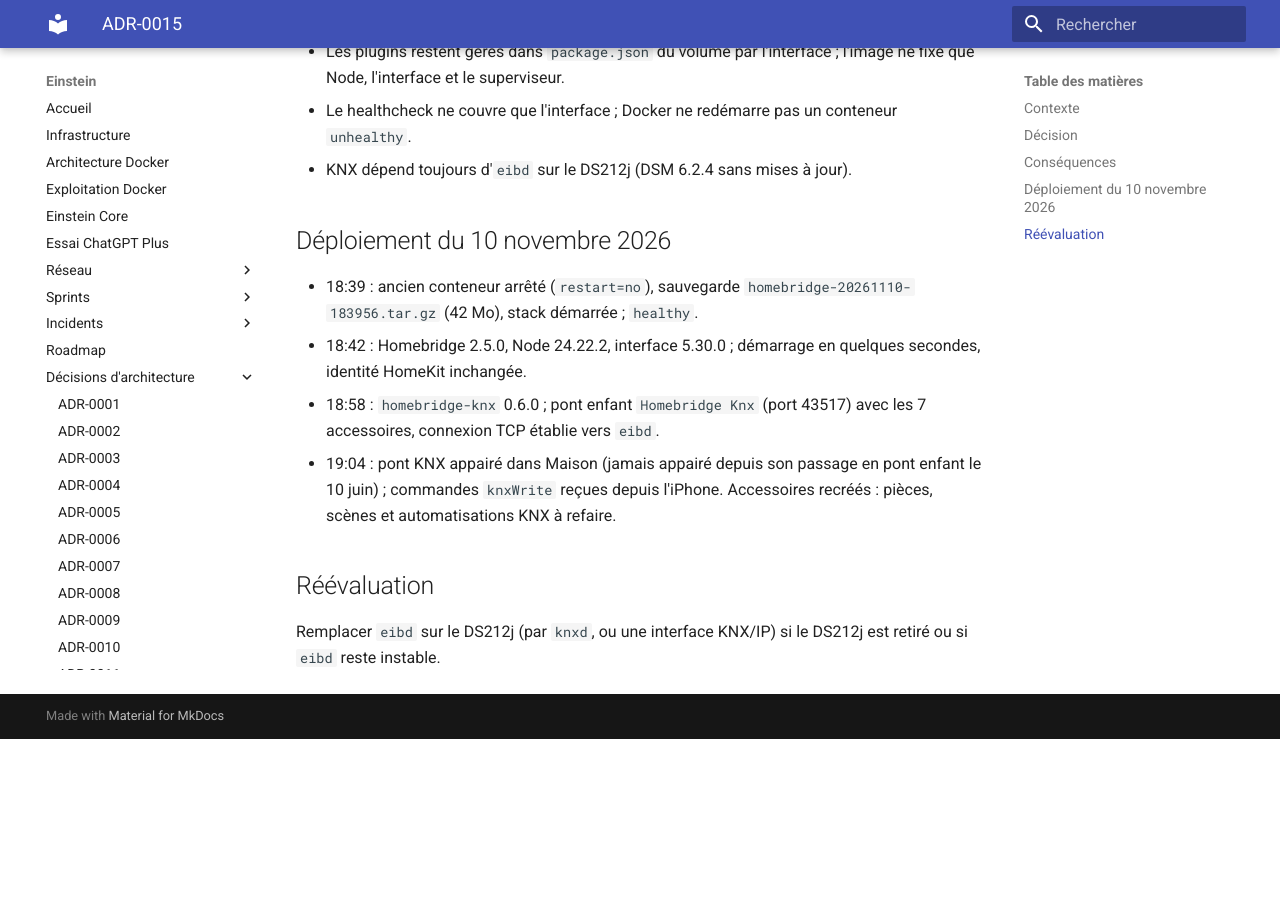
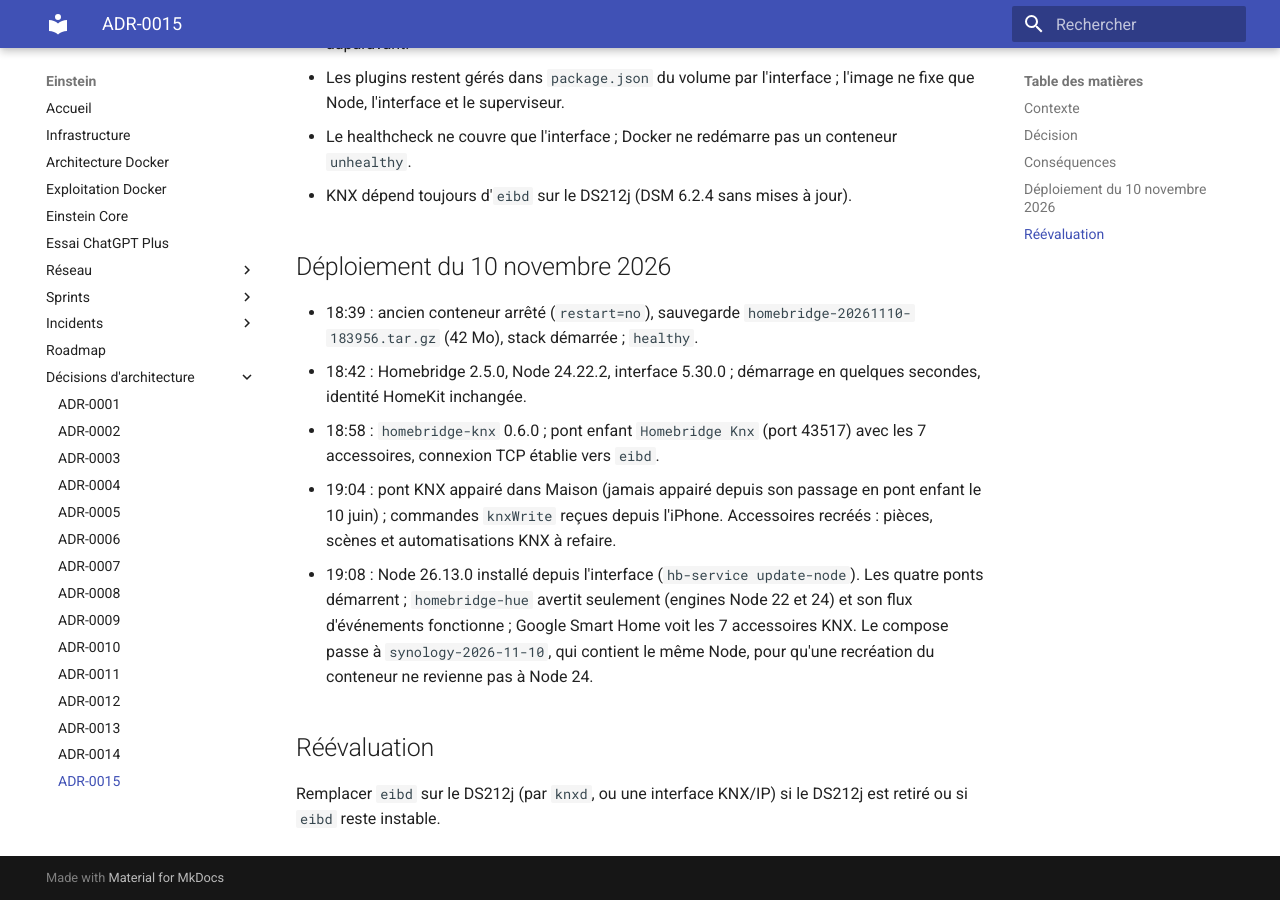
Before and after one commit to asanchez74/Einstein, an MkDocs documentation site: the page built from docs/adr/0015-homebridge-compose.md, in a window 1280 px wide and 900 px high, scrolled down 1607 px. Built offline with MkDocs 1.6.1 and Material for MkDocs 9.7.7, drawn with Linux system fonts in a browser that asks for light colours; before the commit the page ends 2346 px from its top, so only the background shows below that; some of the changed text lies outside the part shown.

Commit message:
feat: Homebridge sur synology-2026-11-10 (Node 26)
Node 26.13 installé depuis l'interface ; l'image du compose est alignée
pour qu'une recréation du conteneur ne revienne pas à Node 24.

Co-Authored-By: Claude Opus 5.5 <noreply@anthropic.com>

```diff
--- a/docs/adr/0015-homebridge-compose.md
+++ b/docs/adr/0015-homebridge-compose.md
@@ -38,8 +38,9 @@ Constats du 10 novembre 2026 :
 
 - Stack `compose/homebridge/`, image `homebridge/homebridge`, ligne
   `synology` (Ubuntu 22.04, prévue pour les noyaux DSM anciens), tag daté
-  `synology-2026-11-02` (Node 24.22). Le tag `synology-2026-11-10` passe à
-  Node 26, non déclaré par `homebridge-hue`.
+  `synology-2026-11-02` (Node 24.22) au déploiement, Node 26 n'étant pas
+  déclaré par `homebridge-hue`. Passé ensuite à `synology-2026-11-10`
+  (Node 26.13), voir le déploiement.
 - Données conservées à `/volume1/docker/Homebridge`, montées sur
   `/homebridge` comme avant : configuration, plugins et identité HomeKit
   inchangés, pas de nouvel appairage.
@@ -75,6 +76,12 @@ Constats du 10 novembre 2026 :
 - 19:04 : pont KNX appairé dans Maison (jamais appairé depuis son passage en
   pont enfant le 10 juin) ; commandes `knxWrite` reçues depuis l'iPhone.
   Accessoires recréés : pièces, scènes et automatisations KNX à refaire.
+- 19:08 : Node 26.13.0 installé depuis l'interface (`hb-service update-node`).
+  Les quatre ponts démarrent ; `homebridge-hue` avertit seulement (engines
+  Node 22 et 24) et son flux d'événements fonctionne ; Google Smart Home
+  voit les 7 accessoires KNX. Le compose passe à `synology-2026-11-10`, qui
+  contient le même Node, pour qu'une recréation du conteneur ne revienne pas
+  à Node 24.
 
 ## Réévaluation
 
```
Also changed, not shown: compose/homebridge/README.md (+7 -2 lines), 1 other file.
